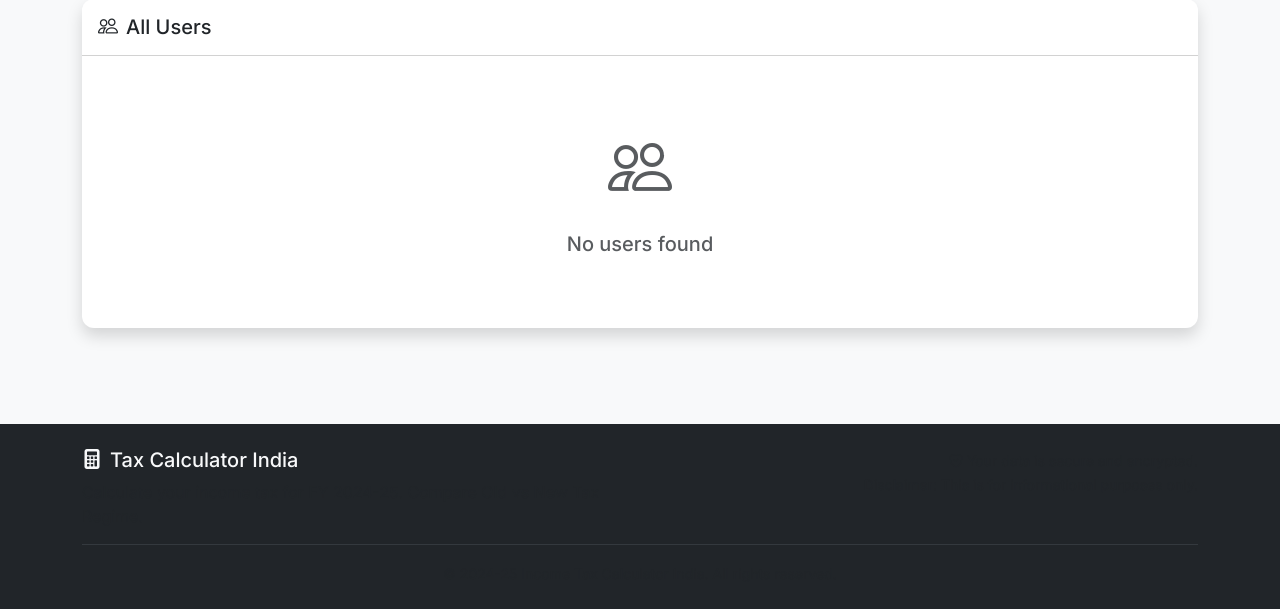
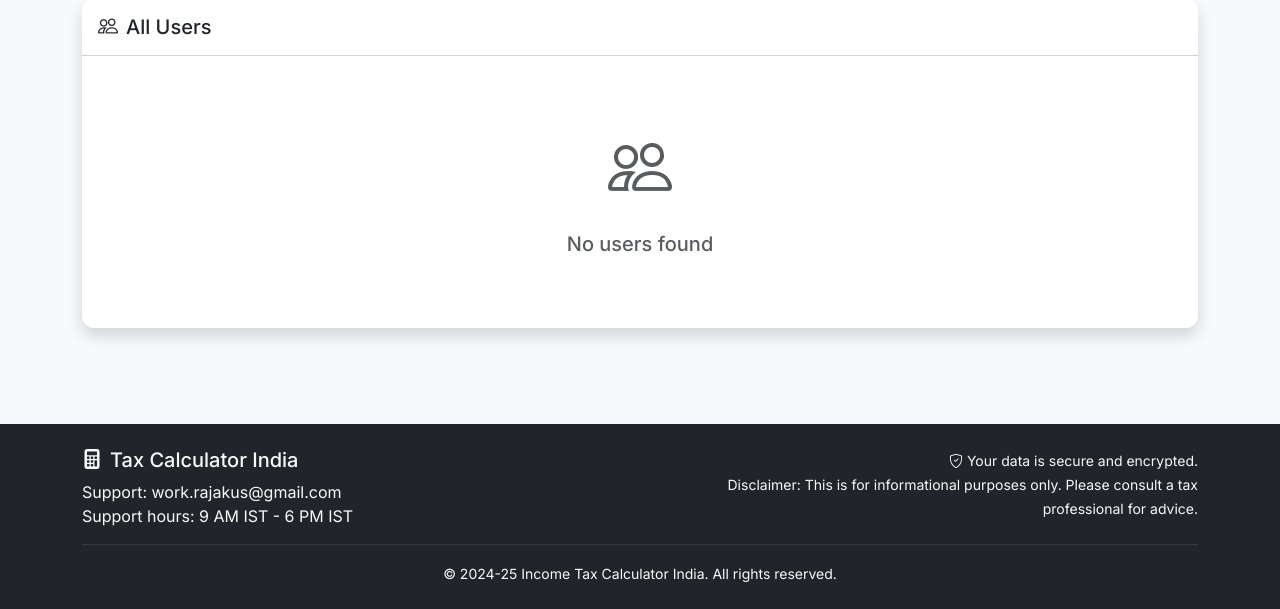
Before and after one commit to rajakushwah/taxplanner, a Django app: page /admin-panel/ in a window 1280 px wide. Shown: the part 411-1020 px from the top of the page. Run offline with Django 4.2, Linux system fonts and the light colour scheme; the visitor is signed in with stand-in values (Sample User, id 1); data comes from the database, SQL or seed files in the repository; data that the repository does not hold is empty.

Commit message:
Added footer

```diff
--- a/templates/base.html
+++ b/templates/base.html
@@ -116,20 +116,22 @@
             <div class="row">
                 <div class="col-md-6">
                     <h5><i class="bi bi-calculator-fill me-2"></i>Tax Calculator India</h5>
-                    <p class="text-muted mb-0">Calculate your income tax for FY 2024-25. Compare Old vs New Tax Regime.
-                    </p>
+                    <p class="text-light mb-0">Support: <a href="mailto:work.rajakus@gmail.com"
+                            class="text-light text-decoration-none">work.rajakus@gmail.com</a></p>
+                    <p class="text-light mb-0">Support hours: 9 AM IST - 6 PM IST</p>
                 </div>
                 <div class="col-md-6 text-md-end">
-                    <p class="text-muted mb-0">
+                    <p class="text-light mb-0">
                         <small>
                             <i class="bi bi-shield-check me-1"></i>Your data is secure and encrypted.<br>
-                            Disclaimer: This is for informational purposes only.
+                            Disclaimer: This is for informational purposes only. Please consult a tax professional for
+                            advice.
                         </small>
                     </p>
                 </div>
             </div>
             <hr class="my-3 border-secondary">
-            <div class="text-center text-muted">
+            <div class="text-center text-light">
                 <small>&copy; 2024-25 Income Tax Calculator India. All rights reserved.</small>
             </div>
         </div>
```
